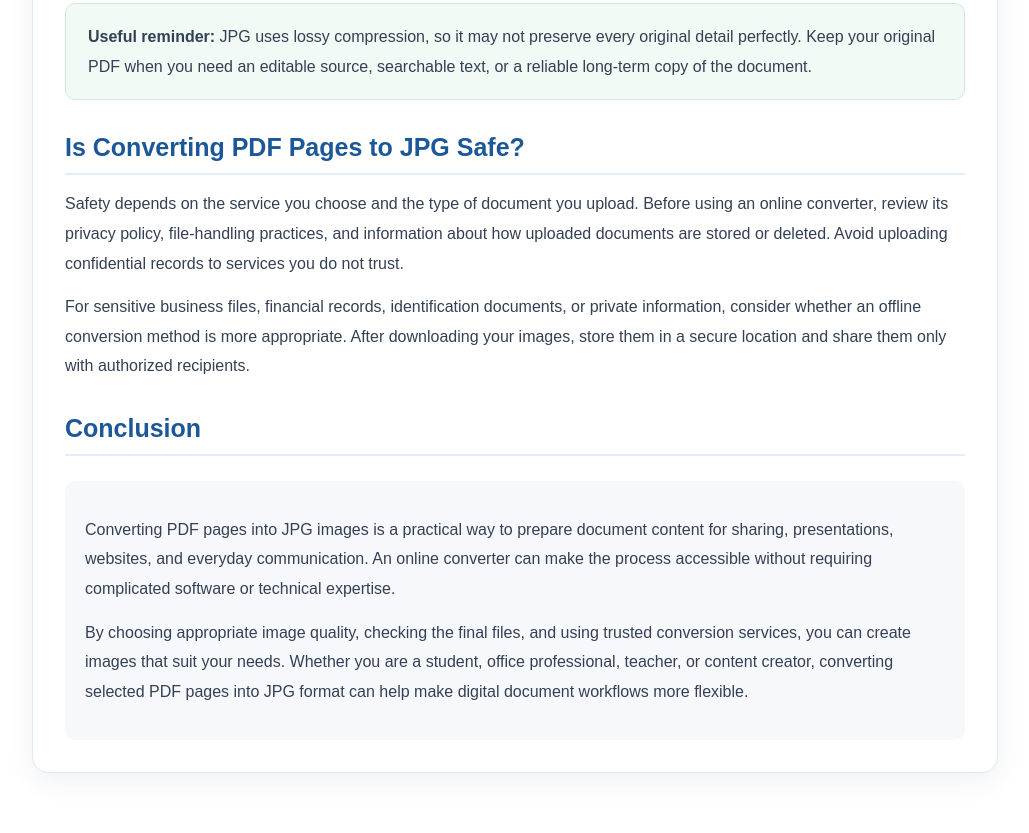
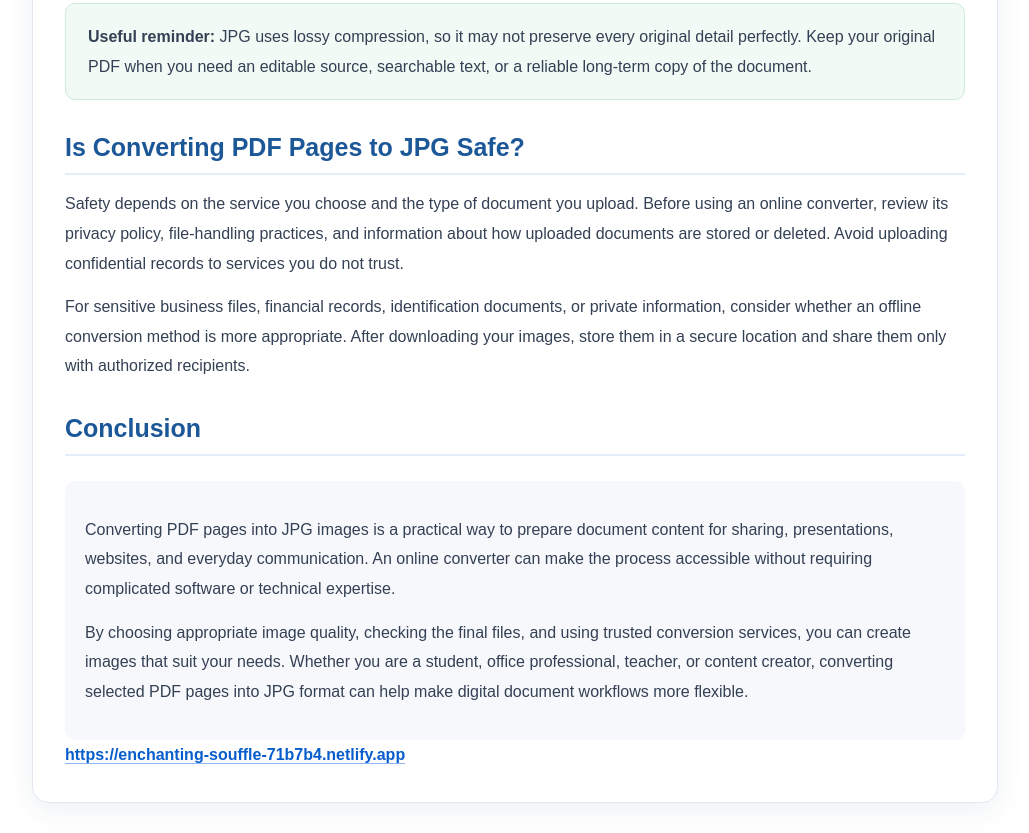
Before and after one commit to pdfclicks1/convert-PDF-pages-to-JPG-images-online, a plain HTML site: page index.html in a window 1280 px wide. Shown: the part 2656-3489 px from the top of the page, without its empty margins (125-1154 px from the left). Before the commit the page ends 3459 px from the top, so only its background shows below. Drawn offline with Linux system fonts and the light colour scheme.

Commit message:
Update index.html

```diff
--- a/index.html
+++ b/index.html
@@ -323,6 +323,7 @@
         can help make digital document workflows more flexible.
       </p>
     </div>
+    <a href="https://enchanting-souffle-71b7b4.netlify.app">https://enchanting-souffle-71b7b4.netlify.app</a>
   </article>
 </body>
 </html>
```
